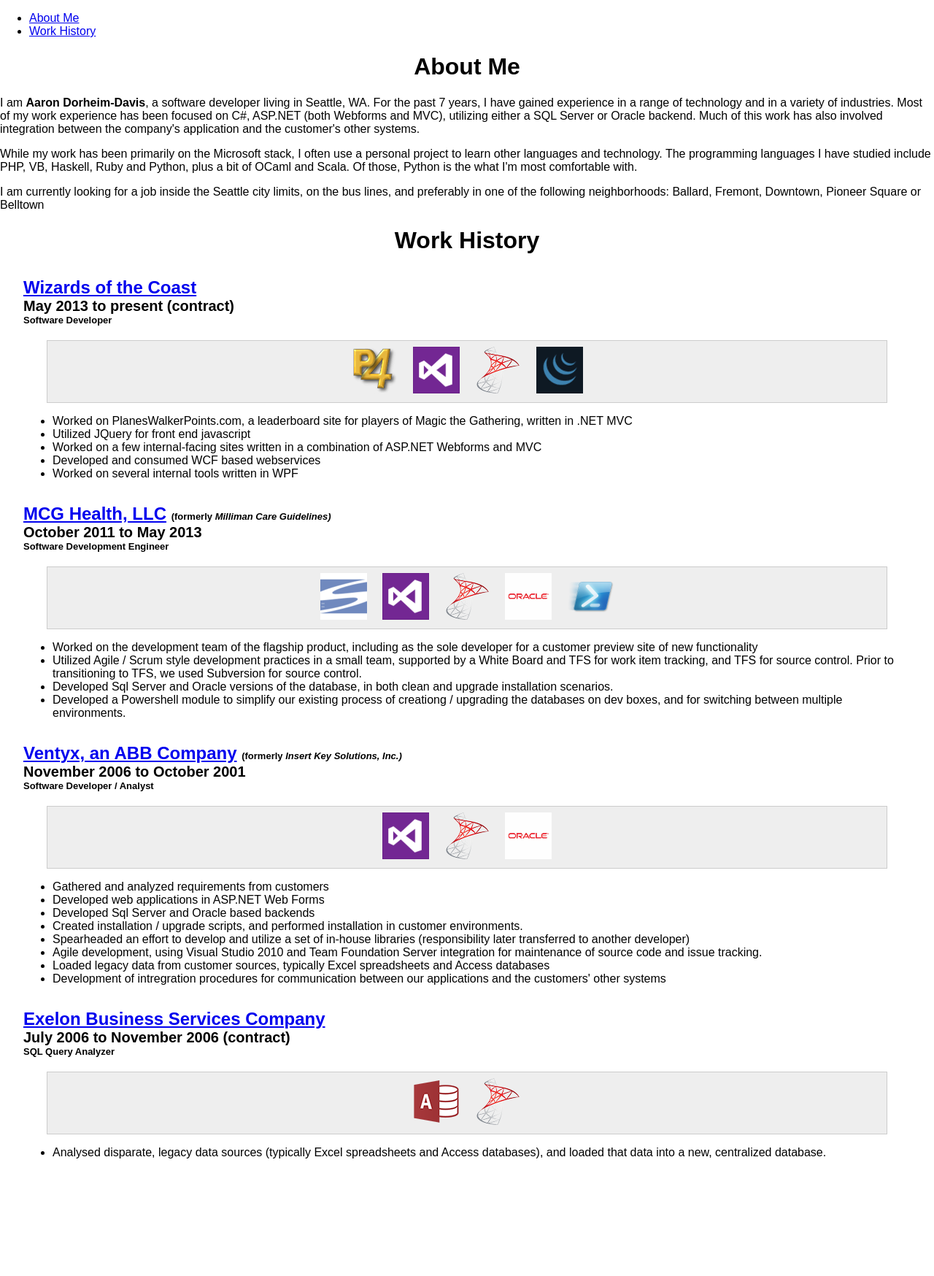
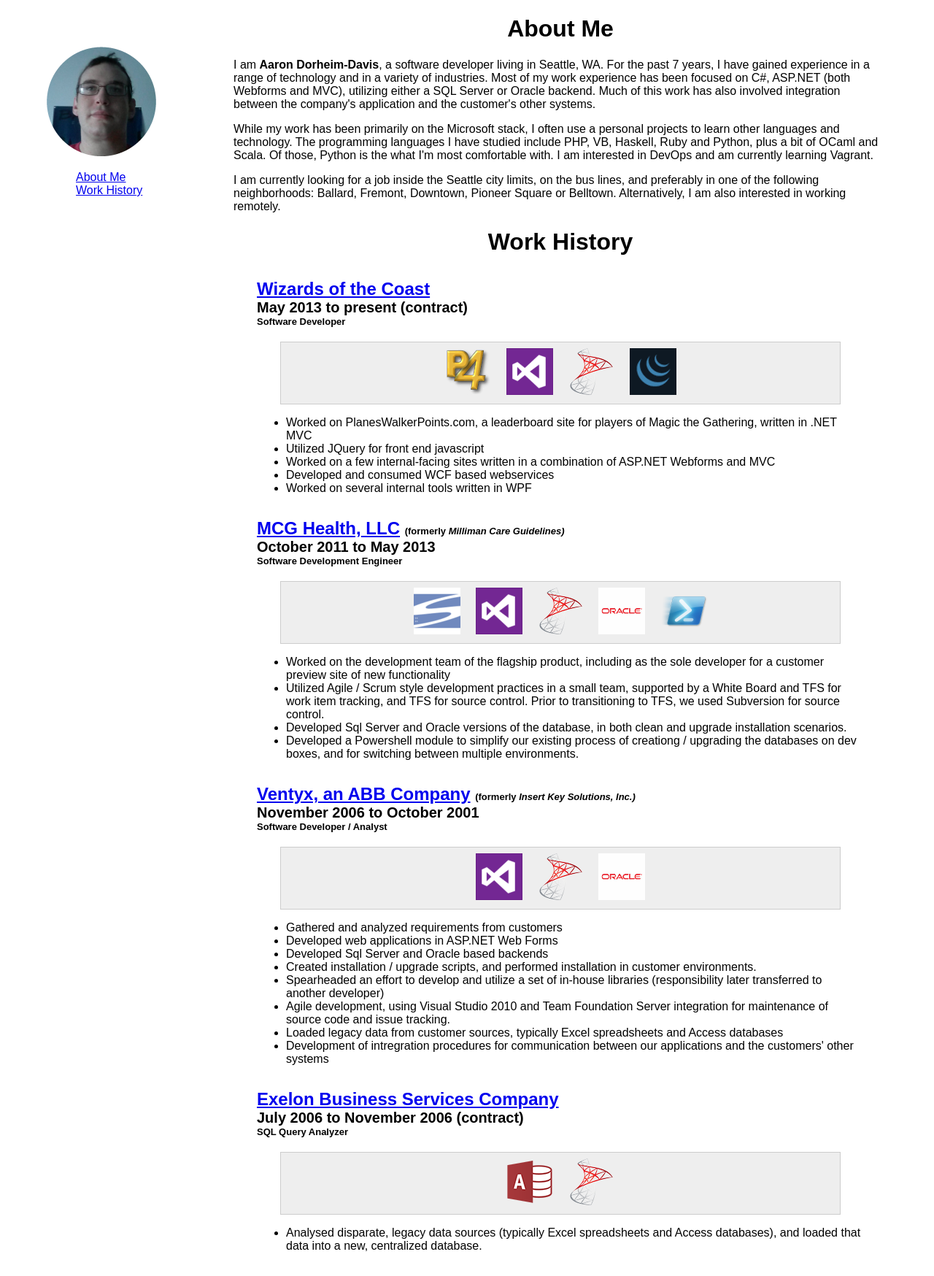
Before and after one commit to recfab/recfab.github.io, a Jekyll site: the page built from index.html, in a window 1280 px wide. Shown: the whole page at 73% size. Built offline with Jekyll 4.4.1, drawn with Linux system fonts in a browser that asks for light colours; before the commit the page ends 1620 px from its top, so only the background shows below that.

Commit message:
Formatting and profile image for resume

```diff
--- a/css/default.css
+++ b/css/default.css
@@ -1,3 +1,23 @@
+#sidebar
+{
+    top:0;
+    left:0;
+    width:20%;
+    float:left;
+    padding-top:5%;
+    padding-left:5%;
+}
+#main
+{
+    width:70%;
+    float:right;
+    margin-right:5%;
+}
+#nav
+{
+    list-style:none;
+}
+
 h1
 {
     text-align:center;
--- a/index.html
+++ b/index.html
@@ -92,19 +92,13 @@
   bullets:
   - Analysed disparate, legacy data sources (typically Excel spreadsheets and Access databases), and loaded that data into a new, centralized database.
 ---
-<div id="sidebar">
-    <ul id="nav">
-        <li><a href="#about">About Me</a></li>
-        <li><a href="#workhistory">Work History</a></li>
-    </ul>
-</div>
 
 <div id="main">
     <div id="about">
         <h1>About Me</h1>
         <p>I am <strong>Aaron Dorheim-Davis</strong>, a software developer living in Seattle, WA. For the past 7 years, I have gained experience in a range of technology and in a variety of industries. Most of my work experience has been focused on C#, ASP.NET (both Webforms and MVC), utilizing either a SQL Server or Oracle backend. Much of this work has also involved integration between the company's application and the customer's other systems.</p>
-        <p>While my work has been primarily on the Microsoft stack, I often use a personal project to learn other languages and technology. The programming languages I have studied include PHP, VB, Haskell, Ruby and Python, plus a bit of OCaml and Scala. Of those, Python is the what I'm most comfortable with.
-        <p>I am currently looking for a job inside the Seattle city limits, on the bus lines, and preferably in one of the following neighborhoods: Ballard, Fremont, Downtown, Pioneer Square or Belltown</p>
+        <p>While my work has been primarily on the Microsoft stack, I often use a personal projects to learn other languages and technology. The programming languages I have studied include PHP, VB, Haskell, Ruby and Python, plus a bit of OCaml and Scala. Of those, Python is the what I'm most comfortable with. I am interested in DevOps and am currently learning Vagrant.</p>
+        <p>I am currently looking for a job inside the Seattle city limits, on the bus lines, and preferably in one of the following neighborhoods: Ballard, Fremont, Downtown, Pioneer Square or Belltown. Alternatively, I am also interested in working remotely.</p>
     </div>
 
     <div id="workhistory">
@@ -154,3 +148,12 @@
     {% endfor %}
     </div>
 </div>
+
+<div id="sidebar">
+    <img src="/img/profile.png" >
+
+    <ul id="nav">
+        <li><a href="#about">About Me</a></li>
+        <li><a href="#workhistory">Work History</a></li>
+    </ul>
+</div>
```
Also changed, not shown: img/profile.png (added).
